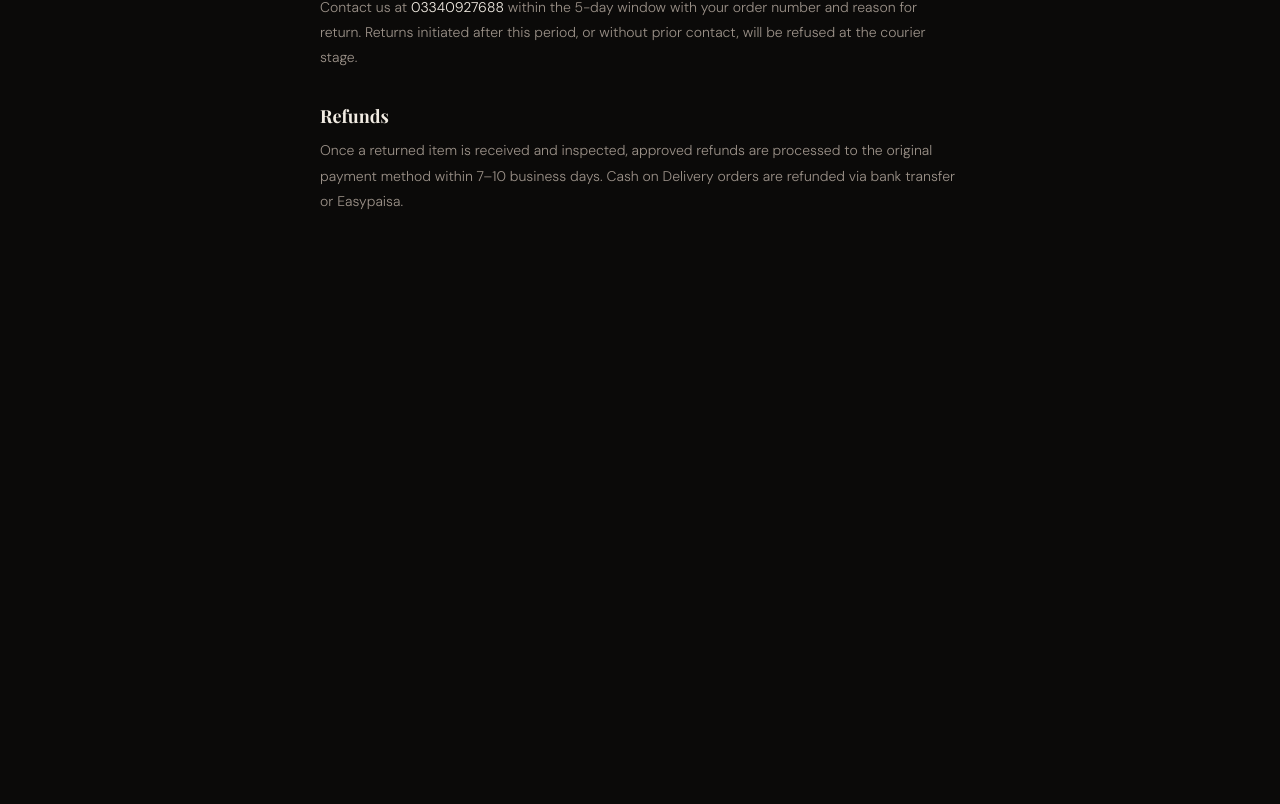
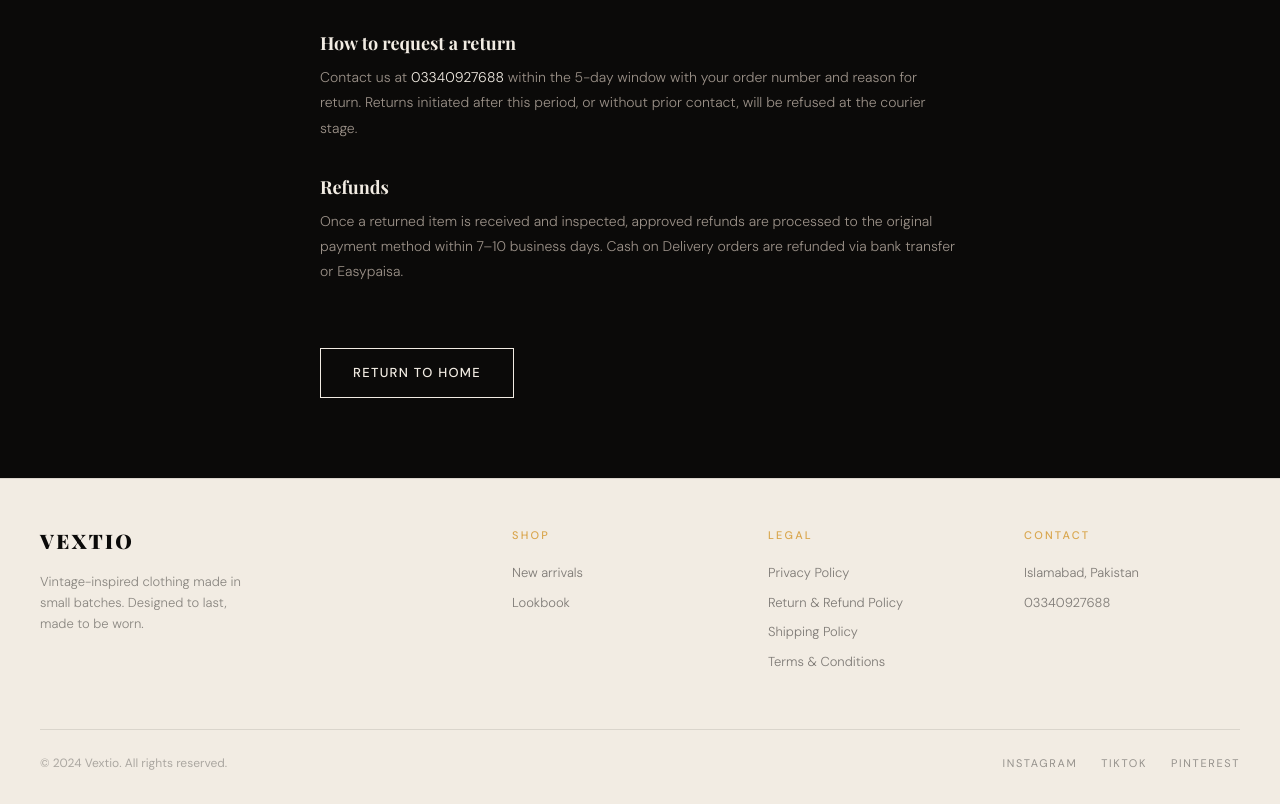
Before and after one commit to vynells/vextio, a Next.js app: page /returns in a window 1280 px wide. Shown: the part 698-1502 px from the top of the page. Before the commit the page ends 992 px from the top, so only its background shows below. Built offline with nearby package versions, Linux system fonts and the light colour scheme.

Commit message:
add nav and return-to-home to legal pages

```diff
--- a/app/privacy/page.tsx
+++ b/app/privacy/page.tsx
@@ -1,5 +1,10 @@
+import Nav from "@/components/Nav";
+import Footer from "@/components/Footer";
+
 export default function PrivacyPolicy() {
   return (
+    <>
+      <Nav />
       <main className="mx-auto max-w-[720px] px-6 py-20 md:px-10">
         <p className="mb-3 text-[11px] font-medium uppercase tracking-[0.25em] text-rust">
           Legal
@@ -11,8 +16,8 @@ export default function PrivacyPolicy() {
         <div className="space-y-8 text-[14px] font-light leading-[1.8] text-muted">
           <p>
             Vextio (&quot;we&quot;, &quot;us&quot;, &quot;our&quot;) respects
-          your privacy. This policy explains what information we collect when
-          you use our website and place an order, and how we use it.
+            your privacy. This policy explains what information we collect
+            when you use our website and place an order, and how we use it.
           </p>
 
           <section>
@@ -21,10 +26,10 @@ export default function PrivacyPolicy() {
             </h2>
             <p>
               When you place an order we collect your name, email address or
-            phone number, delivery address, and payment details necessary to
-            process your order. Payment details entered on our checkout page
-            are handled directly by our payment processor and are not stored
-            on our servers.
+              phone number, delivery address, and payment details necessary
+              to process your order. Payment details entered on our checkout
+              page are handled directly by our payment processor and are not
+              stored on our servers.
             </p>
           </section>
 
@@ -34,9 +39,9 @@ export default function PrivacyPolicy() {
             </h2>
             <p>
               We use your information solely to process and deliver your
-            order, communicate with you about your order status, and respond
-            to customer support requests. We do not sell your personal
-            information to third parties.
+              order, communicate with you about your order status, and
+              respond to customer support requests. We do not sell your
+              personal information to third parties.
             </p>
           </section>
 
@@ -46,9 +51,9 @@ export default function PrivacyPolicy() {
             </h2>
             <p>
               We share order information with our payment processor (to
-            complete payment) and courier partners (to deliver your order).
-            These parties only receive the information necessary to perform
-            their service.
+              complete payment) and courier partners (to deliver your
+              order). These parties only receive the information necessary
+              to perform their service.
             </p>
           </section>
 
@@ -63,6 +68,15 @@ export default function PrivacyPolicy() {
             </p>
           </section>
         </div>
+
+        <a
+          href="/"
+          className="mt-16 inline-block border border-brown px-8 py-3.5 text-[13px] font-medium uppercase tracking-[0.1em] text-brown transition-colors hover:bg-brown hover:text-cream"
+        >
+          Return to home
+        </a>
       </main>
+      <Footer />
+    </>
   );
 }
--- a/app/returns/page.tsx
+++ b/app/returns/page.tsx
@@ -1,5 +1,10 @@
+import Nav from "@/components/Nav";
+import Footer from "@/components/Footer";
+
 export default function ReturnPolicy() {
   return (
+    <>
+      <Nav />
       <main className="mx-auto max-w-[720px] px-6 py-20 md:px-10">
         <p className="mb-3 text-[11px] font-medium uppercase tracking-[0.25em] text-rust">
           Legal
@@ -14,9 +19,12 @@ export default function ReturnPolicy() {
               5-day return window
             </h2>
             <p>
-            Returns are accepted <strong className="text-brown">only within 5 calendar days</strong> of
-            the delivery date. Requests made after this window will not be
-            accepted under any circumstances, regardless of reason.
+              Returns are accepted{" "}
+              <strong className="text-brown">
+                only within 5 calendar days
+              </strong>{" "}
+              of the delivery date. Requests made after this window will not
+              be accepted under any circumstances, regardless of reason.
             </p>
           </section>
 
@@ -60,13 +68,22 @@ export default function ReturnPolicy() {
               Refunds
             </h2>
             <p>
-            Once a returned item is received and inspected, approved refunds
-            are processed to the original payment method within 7–10
-            business days. Cash on Delivery orders are refunded via bank
-            transfer or Easypaisa.
+              Once a returned item is received and inspected, approved
+              refunds are processed to the original payment method within
+              7–10 business days. Cash on Delivery orders are refunded via
+              bank transfer or Easypaisa.
             </p>
           </section>
         </div>
+
+        <a
+          href="/"
+          className="mt-16 inline-block border border-brown px-8 py-3.5 text-[13px] font-medium uppercase tracking-[0.1em] text-brown transition-colors hover:bg-brown hover:text-cream"
+        >
+          Return to home
+        </a>
       </main>
+      <Footer />
+    </>
   );
 }
--- a/app/shipping/page.tsx
+++ b/app/shipping/page.tsx
@@ -1,5 +1,10 @@
+import Nav from "@/components/Nav";
+import Footer from "@/components/Footer";
+
 export default function ShippingPolicy() {
   return (
+    <>
+      <Nav />
       <main className="mx-auto max-w-[720px] px-6 py-20 md:px-10">
         <p className="mb-3 text-[11px] font-medium uppercase tracking-[0.25em] text-rust">
           Legal
@@ -14,8 +19,8 @@ export default function ShippingPolicy() {
               Delivery areas
             </h2>
             <p>
-            We currently ship to all major cities across Pakistan. Delivery
-            times may vary slightly for remote areas.
+              We currently ship to all major cities across Pakistan.
+              Delivery times may vary slightly for remote areas.
             </p>
           </section>
 
@@ -45,8 +50,8 @@ export default function ShippingPolicy() {
               Shipping charges
             </h2>
             <p>
-            Shipping costs are calculated at checkout based on your delivery
-            address.
+              Shipping costs are calculated at checkout based on your
+              delivery address.
             </p>
           </section>
 
@@ -60,6 +65,15 @@ export default function ShippingPolicy() {
             </p>
           </section>
         </div>
+
+        <a
+          href="/"
+          className="mt-16 inline-block border border-brown px-8 py-3.5 text-[13px] font-medium uppercase tracking-[0.1em] text-brown transition-colors hover:bg-brown hover:text-cream"
+        >
+          Return to home
+        </a>
       </main>
+      <Footer />
+    </>
   );
 }
--- a/app/terms/page.tsx
+++ b/app/terms/page.tsx
@@ -1,5 +1,10 @@
+import Nav from "@/components/Nav";
+import Footer from "@/components/Footer";
+
 export default function Terms() {
   return (
+    <>
+      <Nav />
       <main className="mx-auto max-w-[720px] px-6 py-20 md:px-10">
         <p className="mb-3 text-[11px] font-medium uppercase tracking-[0.25em] text-rust">
           Legal
@@ -14,9 +19,9 @@ export default function Terms() {
               General
             </h2>
             <p>
-            By accessing and using the Vextio website, you agree to be bound
-            by these terms and conditions. If you do not agree, please do
-            not use this website.
+              By accessing and using the Vextio website, you agree to be
+              bound by these terms and conditions. If you do not agree,
+              please do not use this website.
             </p>
           </section>
 
@@ -79,6 +84,15 @@ export default function Terms() {
             </p>
           </section>
         </div>
+
+        <a
+          href="/"
+          className="mt-16 inline-block border border-brown px-8 py-3.5 text-[13px] font-medium uppercase tracking-[0.1em] text-brown transition-colors hover:bg-brown hover:text-cream"
+        >
+          Return to home
+        </a>
       </main>
+      <Footer />
+    </>
   );
 }
```
Lines whose indentation alone changed are shown as unchanged.
